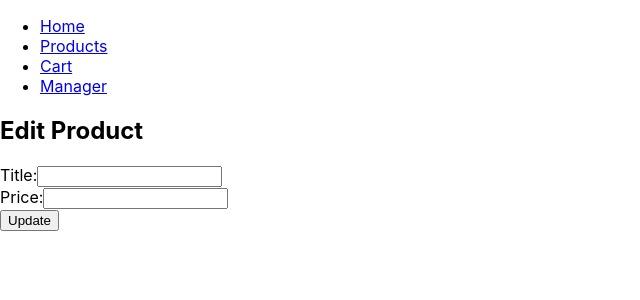
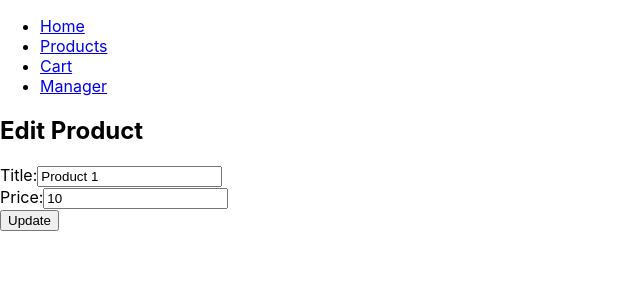
Before and after one commit to L4er70/E-commerce, a React (Create React App) app: page /shop/manager/edit/1 in a window 1280 px wide. Shown: the top 300 px of the page, without its empty margins (0-640 px from the left). Built offline with nearby package versions, Linux system fonts and the light colour scheme.

Commit message:
edit button

```diff
--- a/src/App.js
+++ b/src/App.js
@@ -19,7 +19,7 @@ function App() {
           <Route path="products" element={<Products />} />
           <Route path="cart" element={<Cart />} />
           <Route path="manager" element={<Manager />} />
-          <Route path="manager/edit/:id" element={<EditProduct />} />
+          <Route path="manager/edit/:id" element={<EditProduct  />} />
           <Route path="manager/create" element={<CreateProduct />} />
         </Route>
       </Routes>
--- a/src/EditProduct.jsx
+++ b/src/EditProduct.jsx
@@ -1,11 +1,29 @@
-import React, { useContext } from 'react';
+import React, { useContext, useEffect, useState } from 'react';
 import { ShopContext } from './ShopContext';
+import { useParams } from 'react-router-dom';
 
 const EditProduct = () => {
-    const{ allItems, editProduct }=useContext(ShopContext);
+  const { allItems, editProduct } = useContext(ShopContext);
+  const [title, setTitle] = useState('');
+  const [price, setPrice] = useState('');
+  const {id}=useParams()
+  useEffect(() => {
+    const product = allItems.find((item) => item.id === id);
+    if (product) {
+      setTitle(product.title);
+      setPrice(product.price);
+    }
+  }, [allItems, id]);
+
   const handleFormSubmit = (e) => {
     e.preventDefault();
-    // Process the form data and update the product
+
+    const updatedProduct = {
+      title: title,
+      price: price
+    };
+    console.log("updated product :",updatedProduct);
+    editProduct(id, updatedProduct);
   };
 
   return (
@@ -14,15 +32,15 @@ const EditProduct = () => {
       <form onSubmit={handleFormSubmit}>
         <label>
           Title:
-          <input type="text" defaultValue={allItems.title} />
+          <input type="text" value={title} onChange={(e) => setTitle(e.target.value)} />
         </label>
         <br />
         <label>
           Price:
-          <input type="text" defaultValue={allItems.price} />
+          <input type="text" value={price} onChange={(e) => setPrice(e.target.value)} />
         </label>
         <br />
-        <button type="submit" onClick={editProduct}>Update</button>
+        <button type="submit">Update</button>
       </form>
     </div>
   );
--- a/src/Manager.jsx
+++ b/src/Manager.jsx
@@ -5,8 +5,8 @@ import { useNavigate } from 'react-router-dom';
 const Manager = () => {
   const navigate = useNavigate();
 
-  const handleEditNavigate = () => {
-    navigate('edit/:id');}
+  const handleEditNavigate = (id) => {
+    navigate('edit/'+id);}
     const handleCreateNavigate=()=>{
       navigate('create');
     }
--- a/src/ShopContext.jsx
+++ b/src/ShopContext.jsx
@@ -5,7 +5,7 @@ export const ShopContext = createContext();
 
 export const ShopProvider = ({ children }) => {
   const [allItems, setAllItems] = useState([
-    // Initial list of products
+
     { id: '1', title: 'Product 1',image:'skincare.jpg', price: 10, quantity: 1 },
     { id: '2', title: 'Product 2',image:'skincare.jpg', price: 20, quantity: 1 },
     { id: '3', title: 'Product 3', image:'skincare.jpg',price: 30, quantity: 1 },
@@ -79,6 +79,7 @@ export const ShopProvider = ({ children }) => {
 
   const editProduct = (productId, updatedProduct) => {
     // Update the product in allItems
+    console.log(updatedProduct,"updated products",productId,"productID");
     const updatedAllItems = allItems.map((item) => {
       if (item.id === productId) {
         return { ...item, title: updatedProduct.title, price: updatedProduct.price };
@@ -86,20 +87,9 @@ export const ShopProvider = ({ children }) => {
       return item;
     });
     setAllItems(updatedAllItems);
+console.log(allItems);
+    // If the edited product is in cartItems, update its price
 
-    // If the edited product is in cartItems, update its price
-    const existingCartItem = cartItems.find((item) => item.id === productId);
-    if (existingCartItem) {
-      const updatedCartItems = cartItems.map((item) => {
-        if (item.id === productId) {
-          const newTotalPrice =
-            totalPrice - existingCartItem.price * existingCartItem.quantity;
-          return { ...item, price: updatedProduct.price };
-        }
-        return item;
-      });
-      setCartItems(updatedCartItems);
-    }
   };
 
   const addQuantity = (productId) => {
```
